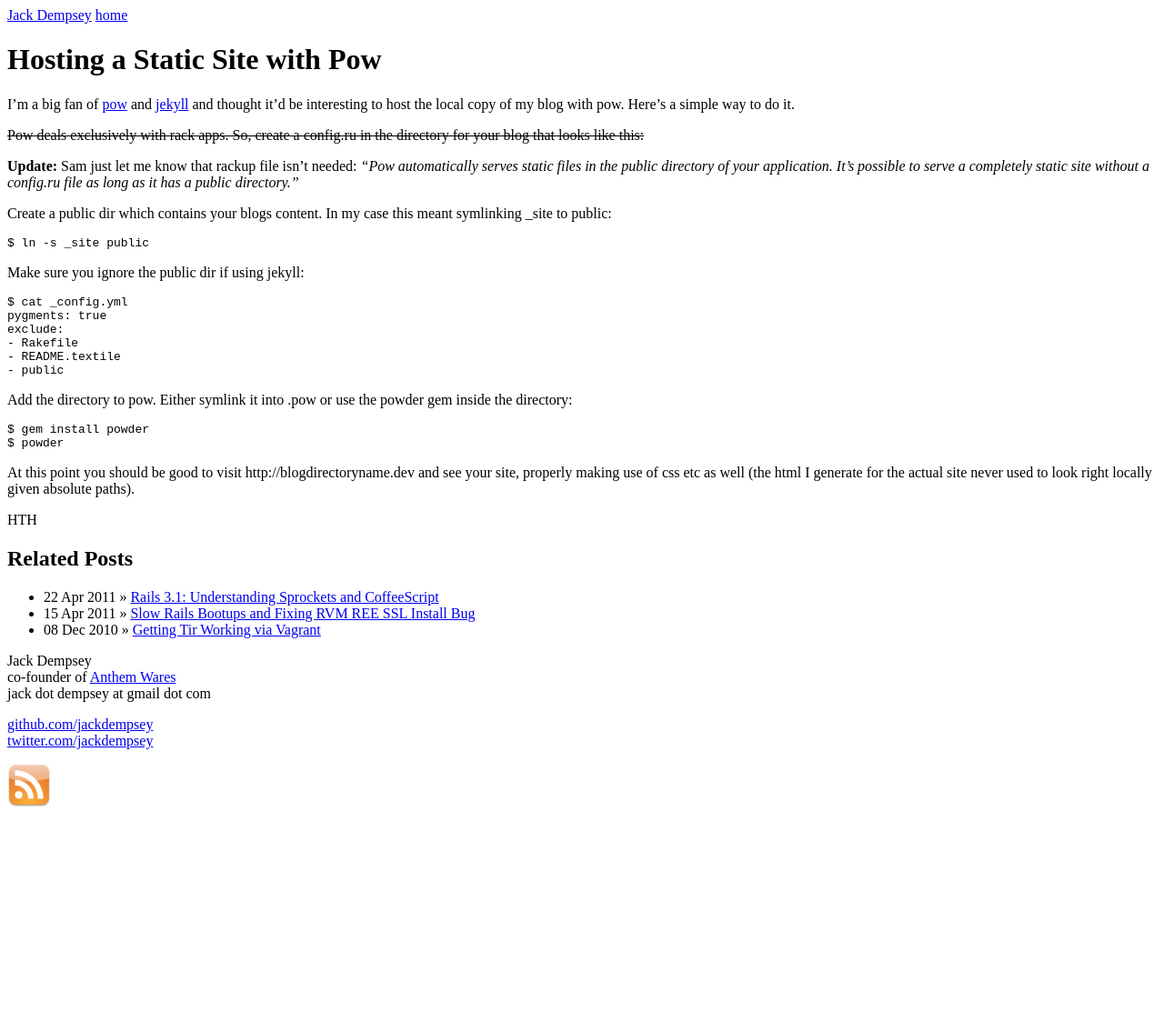
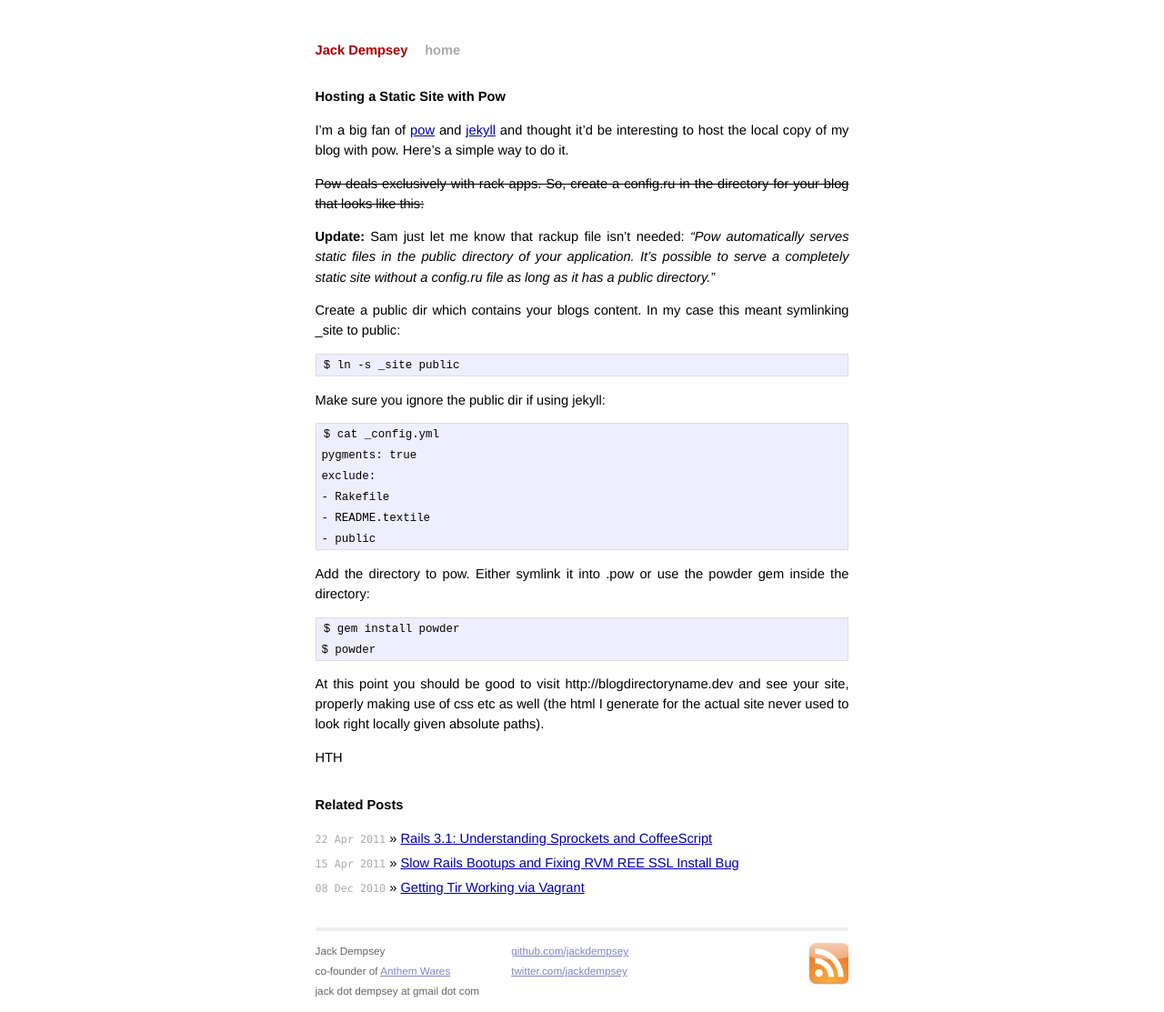
Before and after one commit to jackdempsey/jackdempsey.github.com, a Jekyll site: the page built from _posts/2011-04-22-serving-static-sites-with-pow.md, in a window 1280 px wide. Shown: the whole page at 91% size. Built offline with Jekyll 4.4.1, drawn with Linux system fonts in a browser that asks for light colours; comment, search, counter and statistics services are not loaded; before the commit the page ends 900 px from its top, so only the background shows below that.

Commit message:
ah yes that's why, so just use absolute so it's pretty in local dev mode

```diff
--- a/_layouts/default.html
+++ b/_layouts/default.html
@@ -6,10 +6,10 @@
    <meta name="author" content="Jack Dempsey" />
 
    <!-- syntax highlighting CSS -->
-   <link rel="stylesheet" href="css/syntax.css" type="text/css" />
+   <link rel="stylesheet" href="http://jackdempsey.me/css/syntax.css" type="text/css" />
 
    <!-- Homepage CSS -->
-   <link rel="stylesheet" href="css/screen.css" type="text/css" media="screen, projection" />
+   <link rel="stylesheet" href="http://jackdempsey.me/css/screen.css" type="text/css" media="screen, projection" />
 
 </head>
 <body>
```
